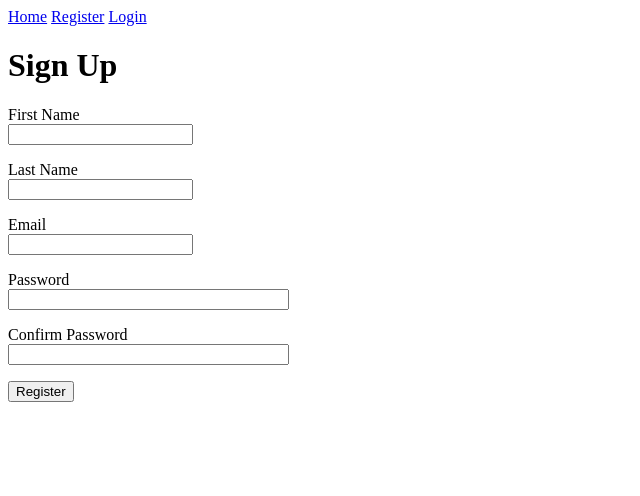
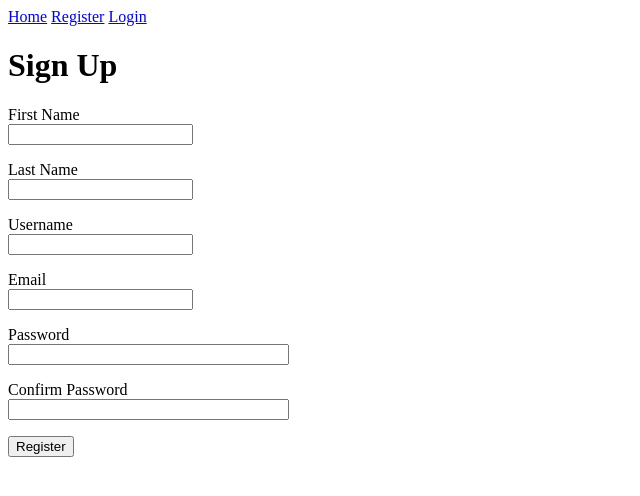
Before and after one commit to jrferrera/artikulo, a Flask app: page /register in a window 1280 px wide. Shown: the top 496 px of the page, without its empty margins (0-640 px from the left). Run offline with Flask 2, Linux system fonts and the light colour scheme.

Commit message:
Added Username

```diff
--- a/artikulo/templates/articles/_article.html
+++ b/artikulo/templates/articles/_article.html
@@ -1,6 +1,6 @@
 <div>
 	<div><a href="{{ url_for('show_post', id = article.id) }}">{{ article.title }}</a></div
 	<div>{{ article.created_at.strftime('%Y %b %d %H:%M') }}</div>
-	<div>by {{ article.author.profile[0].fullname() }}</div>
+	<div>by {{ article.author.username }}</div>
 	<div>{{ article.content[:200] + '...' }}</div>
 </div>
--- a/registration/forms.py
+++ b/registration/forms.py
@@ -6,10 +6,17 @@ from registration.models import User
 class RegistrationForm(FlaskForm):
   first_name = StringField('First Name', validators = [DataRequired(), Length(min = 1, max = 32)])
   last_name = StringField('Last Name', validators = [DataRequired(), Length(min = 1, max = 32)])
+  username = StringField('Username', validators = [DataRequired(), Length(min = 3, max = 120)])
   email = StringField('Email', validators = [Email(), DataRequired(), Length(min = 5, max = 120)])
   password = PasswordField('Password', validators = [DataRequired(), Length(min = 6, max = 32), EqualTo('confirm_password', message = 'Passwords do not match.')])
   confirm_password = PasswordField('Confirm Password')
   submit = SubmitField('Register')
+
+  def validate_username(self, username):
+    user = User.query.filter_by(username = username.data).first()
+
+    if user is not None:
+      raise ValidationError('Username already exists.')
 
   def validate_email(self, email):
     user = User.query.filter_by(email = email.data).first()
--- a/registration/models.py
+++ b/registration/models.py
@@ -10,6 +10,7 @@ from posts.models import Article
 class User(BaseModel, UserMixin, db.Model):
   __tablename__ = 'users'
 
+  username = db.Column(db.String(255), index = True, unique = True, nullable = False)
   email = db.Column(db.String(255), index = True, unique = True, nullable = False)
   password_hash = db.Column(db.String(255), nullable = False)
   profile = db.relationship('Profile', backref = 'user')
--- a/registration/registration.py
+++ b/registration/registration.py
@@ -13,7 +13,7 @@ class Registration:
 		registration_form = RegistrationForm()
 
 		if registration_form.validate_on_submit():
-			user = User(email = registration_form.email.data)
+			user = User(email = registration_form.email.data, username = registration_form.username.data)
 			user.set_password(registration_form.password.data)
 			profile = Profile(user = user, first_name = registration_form.first_name.data, last_name = registration_form.last_name.data)
 			profile.save()
--- a/registration/templates/registrations/new.html
+++ b/registration/templates/registrations/new.html
@@ -17,6 +17,13 @@
 			{{ registration_form.last_name.label }}<br>
 			{{ registration_form.last_name }}
 			{% for error in registration_form.last_name.errors %}
+				<span>[{{ error }}]</span>
+			{% endfor %}
+		</p>
+		<p>
+			{{ registration_form.username.label }}<br>
+			{{ registration_form.username }}
+			{% for error in registration_form.username.errors %}
 				<span>[{{ error }}]</span>
 			{% endfor %}
 		</p>
```
Also changed, not shown: migrations/versions/3140fab4a0be_.py (added, +30 -0 lines). Lines whose indentation alone changed are shown as unchanged.
